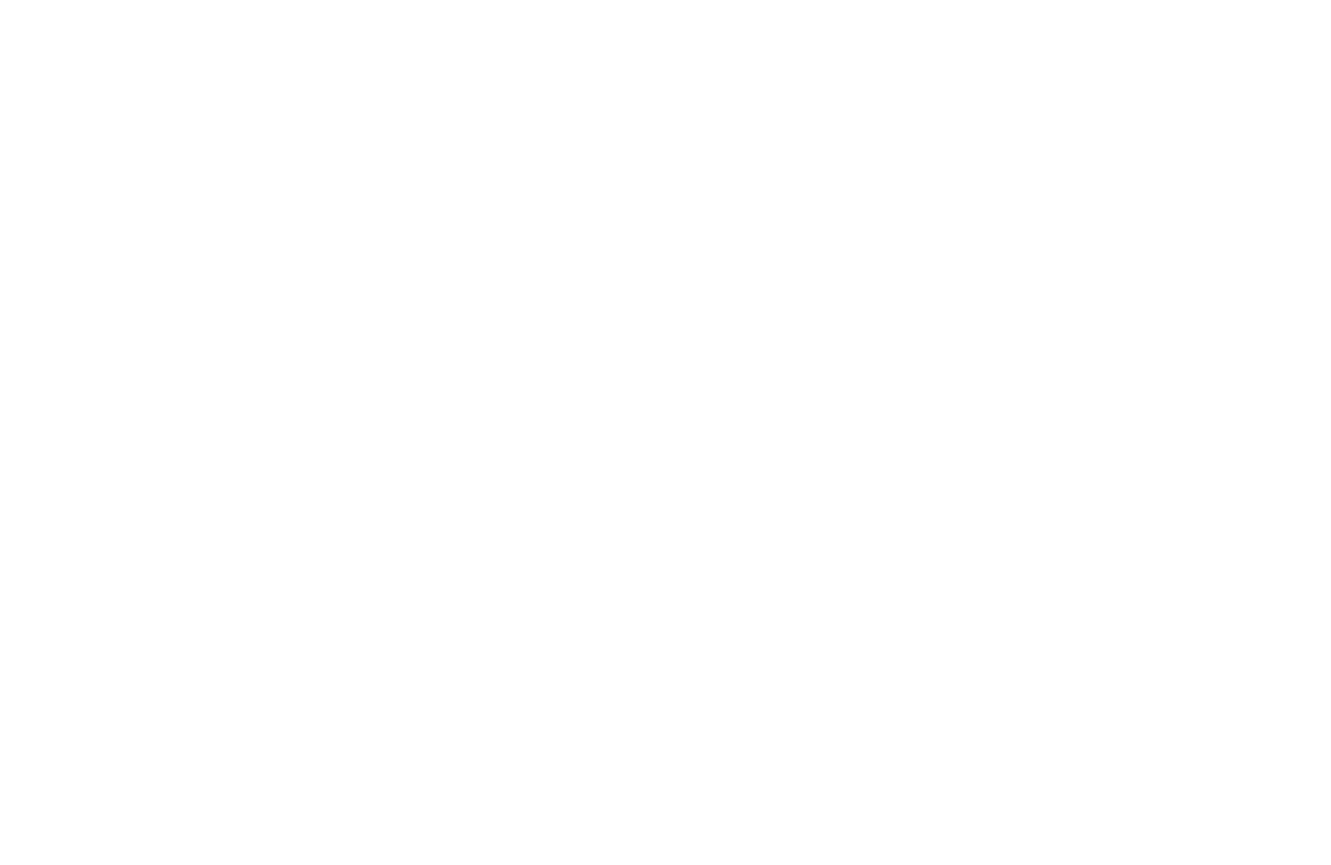
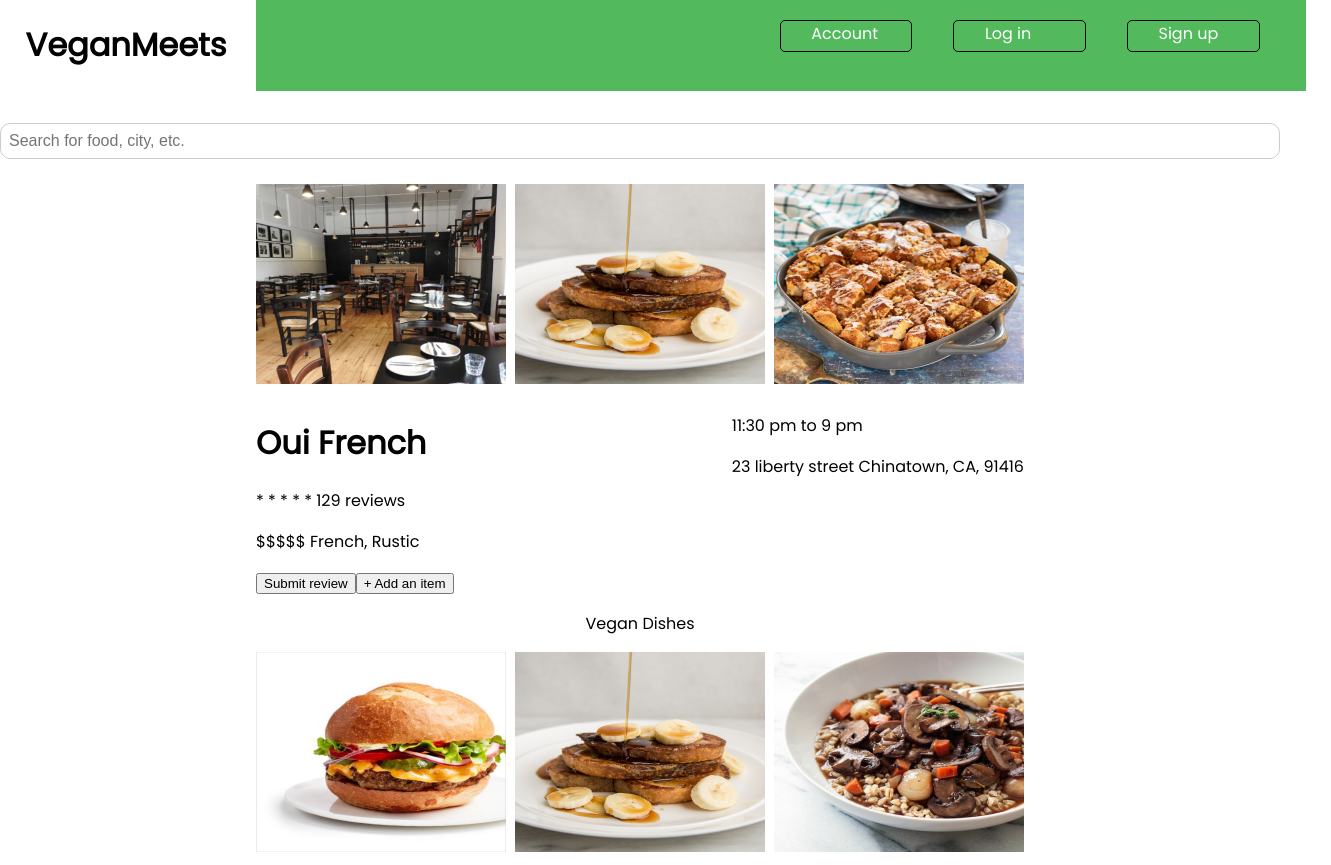
Before and after one commit to build-week-vegan-meets/FE, a React (Create React App) app in the folder veganmeets/: page /restaurant/1 in a window 1280 px wide. Shown: the whole page, 1331 px wide, since content can reach past the window. Before the commit the page ends 800 px from the top, so only its background shows below. Built offline with nearby package versions, Linux system fonts and the light colour scheme.

Commit message:
got the pictures on restaurant page to display and added a NavLink to link to the RestaurantPage component

```diff
--- a/veganmeets/src/App.js
+++ b/veganmeets/src/App.js
@@ -7,11 +7,13 @@
 import { RestaurantFormik } from "./Components/restaurants/AddRestarauntForm";
 import StarRating from "./Components/restaurants/StarRating";
 import HomePage from "./Components/restaurants/HomePage";
+import RestaurantPage from "./Components/restaurants/RestaurantPage"
 
 function App() {
   return (
     <div className="App">
       <Route exact path="/" component={HomePage} />
+      <Route path ="/restaurant/:id" component={RestaurantPage} />
       <Route path="/signup" component={SignupFormik}/>
       <Route path="/login" component={Login} />
     </div>
--- a/veganmeets/src/Components/restaurants/HomePage.js
+++ b/veganmeets/src/Components/restaurants/HomePage.js
@@ -1,20 +1,30 @@
-import React from "react";
+import React, { useState } from "react";
+import axios from "axios"
 import Nav from "./Nav";
 import Search from "./Search"
 import RestaurantCard from "./RestaurantCard"
-import { Route, NavLink } from "react-router-dom"
+
 
 
 
 
 const HomePage = () => {
+    const [rest, setRest] = useState([])
+    axios
+    .get(`vegan-meets.herokuapp.com/resturants`)
+    .then(response =>{
+        console.log(response)
+        setRest(response.data)
+    })
+    .catch(error =>{
+        console.log("ERROR", error)
+    })
 
     return (
         <>
         <Nav />
         <Search />
         <RestaurantCard />
-        <RestaurantCard />
         </>
     )
 }
--- a/veganmeets/src/Components/restaurants/RestaurantCard.js
+++ b/veganmeets/src/Components/restaurants/RestaurantCard.js
@@ -1,17 +1,21 @@
 import React from "react";
 import styled from "styled-components";
+import RestImage from "../../assets/restaurant.png"
+import { Route, NavLink } from "react-router-dom"
 
 const RestCard = styled.div`
   width: 60%;
   display: flex;
   justify-content: space-between;
-
   margin-left: 20%;
   margin-top: 2%;
+  color: black;
+  text-decoration: none;
 `;
 const Img = styled.img`
   width: 300px;
   height: 200px;
+
 `;
 
 const MainInfo = styled.div`
@@ -22,19 +26,21 @@
 const TimeLoc = styled.div`
 display: flex;
 flex-direction: column;
-align-items: stretch;
+justify-content: center;
+align-items: center;
 border: 1px solid #CCCCCC;
-height: 25vh;
+height: 30%;
 width: 30%;
-padding-top: 3%;
+padding-left: 2%;
 `;
 
 const RestaurantCard = () => {
   return (
+    <NavLink to={'/restaurant/:id'}>
     <RestCard>
       <MainInfo>
         <div>
-          <Img src="veganmeets/src/assets/restaurant.png" />
+          <Img src={`${RestImage}`}/>
         </div>
         <div>
           <h1>Oui French</h1>
@@ -48,9 +54,11 @@
       </MainInfo>
       <TimeLoc>
         <p>11:30 pm to 9 pm</p>
+        <p>(999)999-9999</p>
         <p>23 liberty street<br /> Chinatown, CA, 91416</p>
       </TimeLoc>
     </RestCard>
+    </NavLink>
   );
 };
 
--- a/veganmeets/src/Components/restaurants/RestaurantPage.js
+++ b/veganmeets/src/Components/restaurants/RestaurantPage.js
@@ -1,8 +1,13 @@
-import React, {useState} from "./node_modules/react";
-import styled from "./node_modules/styled-components";
+import React, {useState} from "react";
+import styled from "styled-components";
 import Nav from "./Nav";
 import Search from "./Search";
-import axios from "./node_modules/axios"
+import axios from "axios";
+import FrenchToast from "../../assets/frenchtoast1.png";
+import FrenchCasserole from "../../assets/frenchtoast.png";
+import Mushroom from "../../assets/mushroom.png"
+import Burger from "../../assets/burger.png"
+import Rest from "../../assets/restaurant.png"
 
 const Page = styled.div`
   display: flex;
@@ -37,9 +42,9 @@
       <Search />
       <Page>
         <ImageContainer>
-          <Img src="veganmeets/src/assets/restaurant.png" />
-          <Img src="veganmeets/src/assets/frenchtoast1.png" />
-          <Img src="veganmeets/src/assets/frenchtoast.png" />
+          <Img src={`${Rest}`} />
+          <Img src={`${FrenchToast}`}/>
+          <Img src={`${FrenchCasserole}`} />
         </ImageContainer>
         <RestInfoContainer>
           <div>
@@ -60,9 +65,9 @@
         </RestInfoContainer>
         <p>Vegan Dishes </p>
         <ImageContainer>
-          <Img src="veganmeets/src/assets/restaurant.png" />
-          <Img src="veganmeets/src/assets/frenchtoast1.png" />
-          <Img src="veganmeets/src/assets/frenchtoast.png" />
+          <Img src={`${Burger}`} />
+          <Img src={`${FrenchToast}`} />
+          <Img src={`${Mushroom}`}/>
           </ImageContainer>
       </Page>
     </>
```
